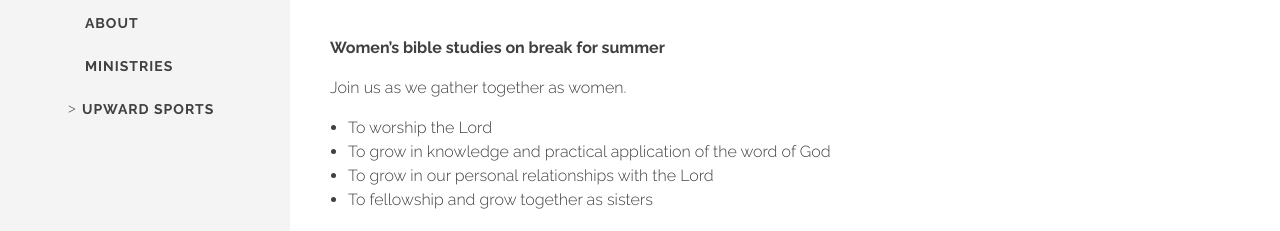
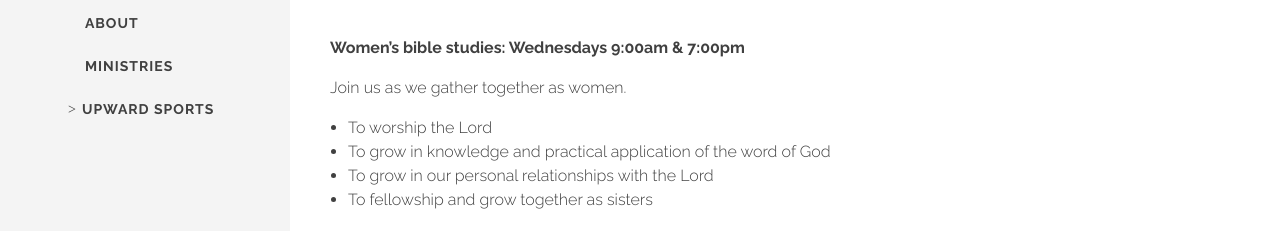
Before and after one commit to tybenz/lifepoint.github.io, a Jekyll site: the page built from ministries/womens-ministry/index.md, in a window 1280 px wide. Shown: the part 300-531 px from the top of the page. Built offline with Jekyll 4.4.1, drawn with Linux system fonts in a browser that asks for light colours; some web fonts are replaced.

Commit message:
Update index.md

```diff
--- a/ministries/womens-ministry/index.md
+++ b/ministries/womens-ministry/index.md
@@ -6,7 +6,7 @@ title: Women's Ministry
 published: true
 ---
 
-**Women's bible studies on break for summer**
+**Women's bible studies: Wednesdays 9:00am & 7:00pm**
 
 Join us as we gather together as women.
 
```
